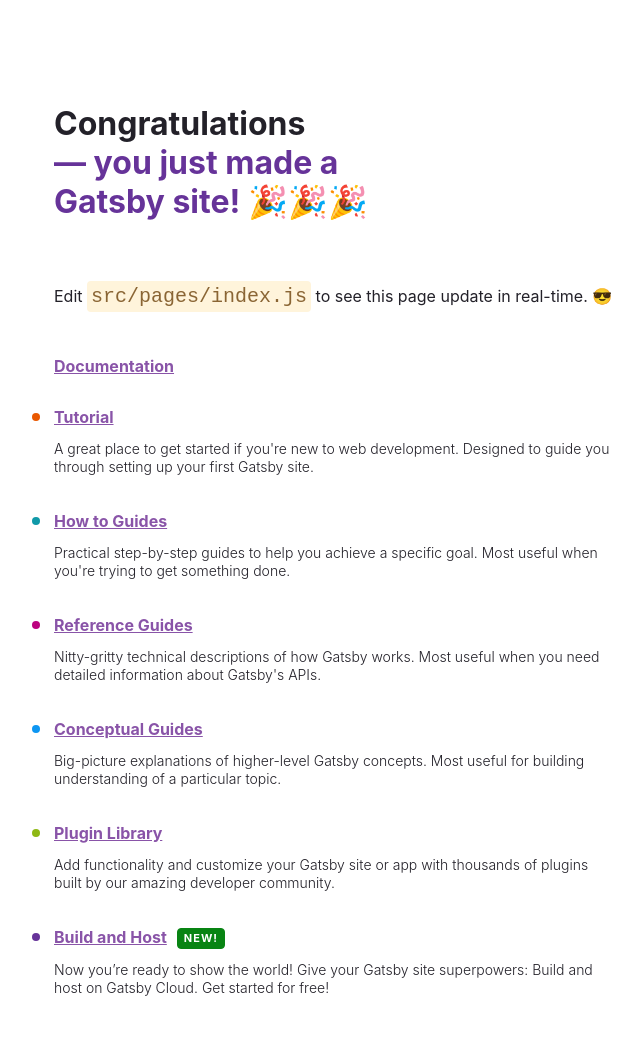
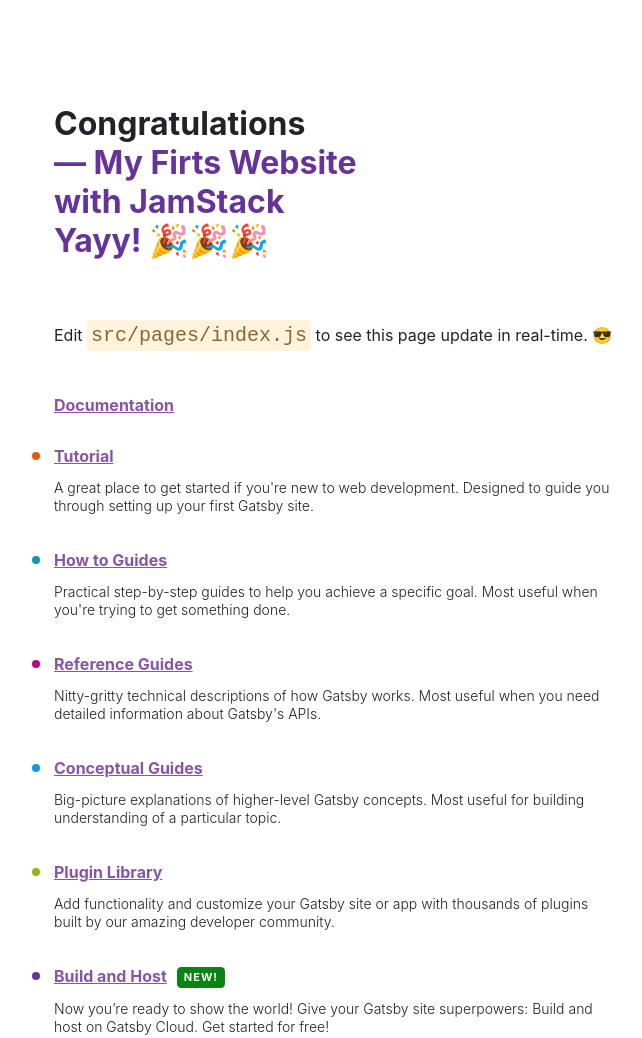
Before and after one commit to hafenx/first-gatsby-site, a Gatsby site: page / in a window 1280 px wide. Shown: the top 1038 px of the page, without its empty margins (50-692 px from the left). Built offline with nearby package versions, Linux system fonts and the light colour scheme; Gatsby itself is replaced by a stand-in of ours.

Commit message:
I change the explanation

```diff
--- a/src/pages/index.js
+++ b/src/pages/index.js
@@ -133,7 +133,7 @@
       <h1 style={headingStyles}>
         Congratulations
         <br />
-        <span style={headingAccentStyles}>— you just made a Gatsby site! </span>
+        <span style={headingAccentStyles}>— My Firts Website with JamStack Yayy! </span>
         <span role="img" aria-label="Party popper emojis">
           🎉🎉🎉
         </span>
```
